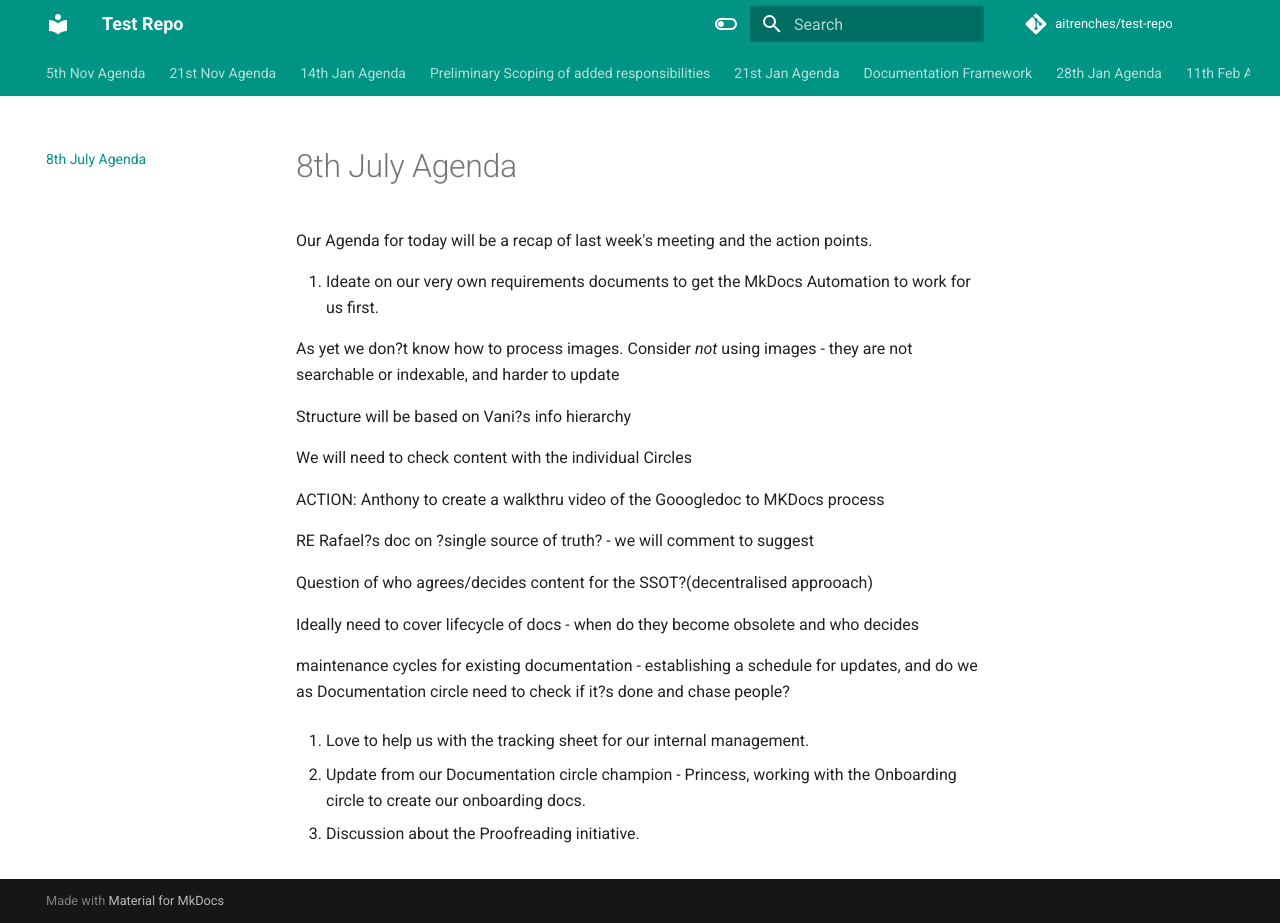
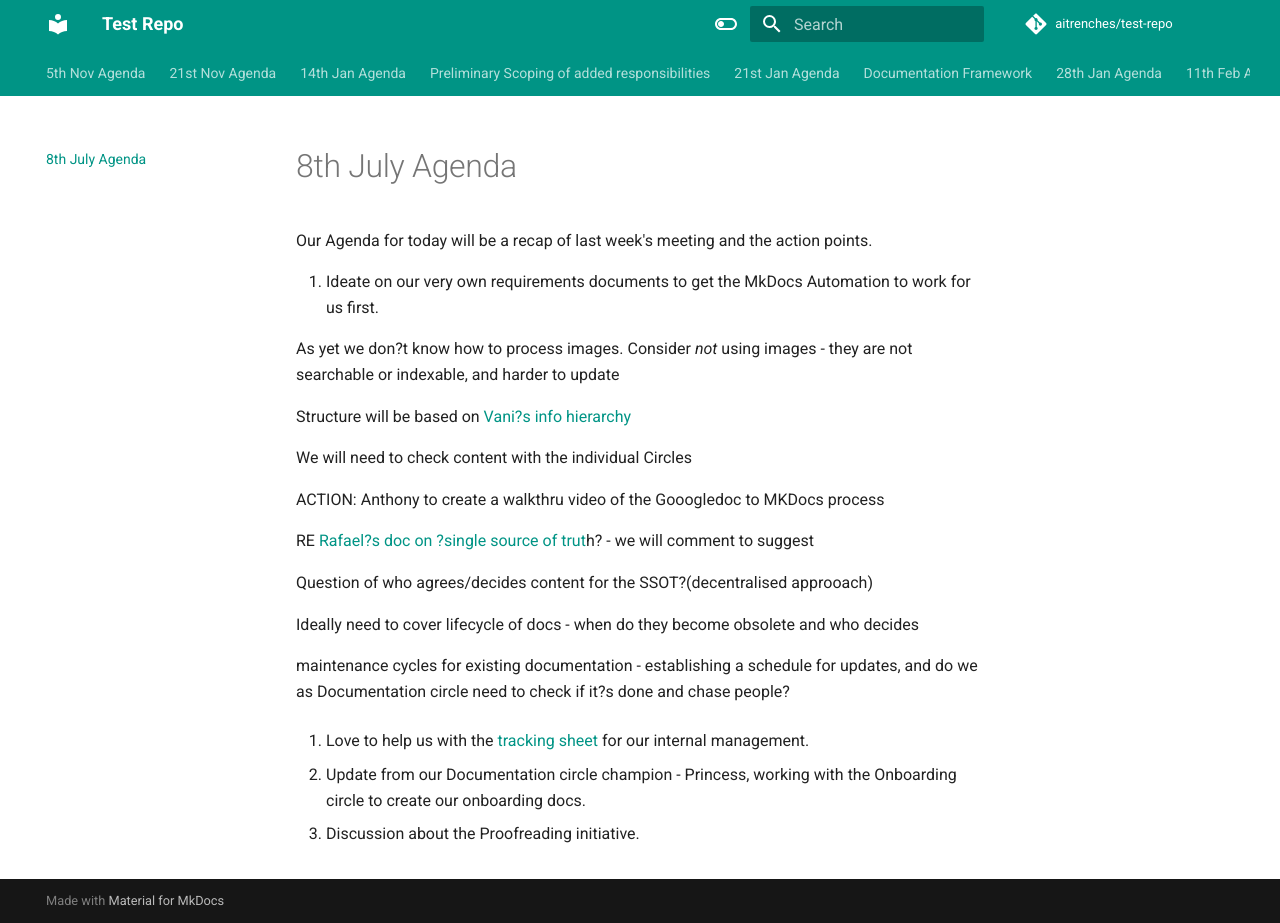
Before and after one commit to aitrenches/test-repo, an MkDocs documentation site: the page built from docs/8th-july-agenda.md, in a window 1280 px wide and 923 px high. Built offline with MkDocs 1.6.1 and Material for MkDocs 9.7.7, drawn with Linux system fonts in a browser that asks for light colours; comment, search, counter and statistics services are not loaded.

Commit message:
Sync tab: 8th July Agenda

```diff
--- a/docs/8th-july-agenda.md
+++ b/docs/8th-july-agenda.md
@@ -1,37 +1,25 @@
 Our Agenda for today will be a recap of last week's meeting and the action points.
-
 
 1. Ideate on our very own requirements documents to get the MkDocs Automation to work for us first.
 
-
 As yet we don?t know how to process images. Consider *not* using images - they are not searchable or indexable, and harder to update
 
-
-Structure will be based on Vani?s info hierarchy
-
+Structure will be based on [Vani?s info hierarchy](https://docs.google.com/document/d/1h8lxLSgLvbXe70_ZBFj4attYJv9DZ9Z59a6eLtBzwWY/edit?usp=sharing)
 
 We will need to check content with the individual Circles
 
-
 ACTION: Anthony to create a walkthru video of the Gooogledoc to MKDocs process
 
-
-RE Rafael?s doc on ?single source of truth? - we will comment to suggest
-
+RE [Rafael?s doc on ?single source of trut](https://docs.google.com/document/d/1XOLJeDJ62Sg_StE5iSYD0AgDN2Nv7vyNb9eYJnj3jeI/edit?usp=drivesdk )h? - we will comment to suggest
 
 Question of who agrees/decides content for the SSOT?(decentralised approoach)
 
-
 Ideally need to cover lifecycle of docs - when do they become obsolete and who decides
-
 
 maintenance cycles for existing documentation - establishing a schedule for updates, and do we as Documentation circle need to check if it?s done and chase people?
 
-
-2. Love to help us with the tracking sheet for our internal management.
-
+2. Love to help us with the [tracking sheet](https://docs.google.com/spreadsheets/d/1IcWENpy-VgUe5kJwZDu8uxdDl-b5tRjkH5A_-cmtX58/edit?usp=sharing) for our internal management.
 
 3. Update from our Documentation circle champion - Princess, working with the Onboarding circle to create our onboarding docs.
 
-
 4. Discussion about the Proofreading initiative.
```
